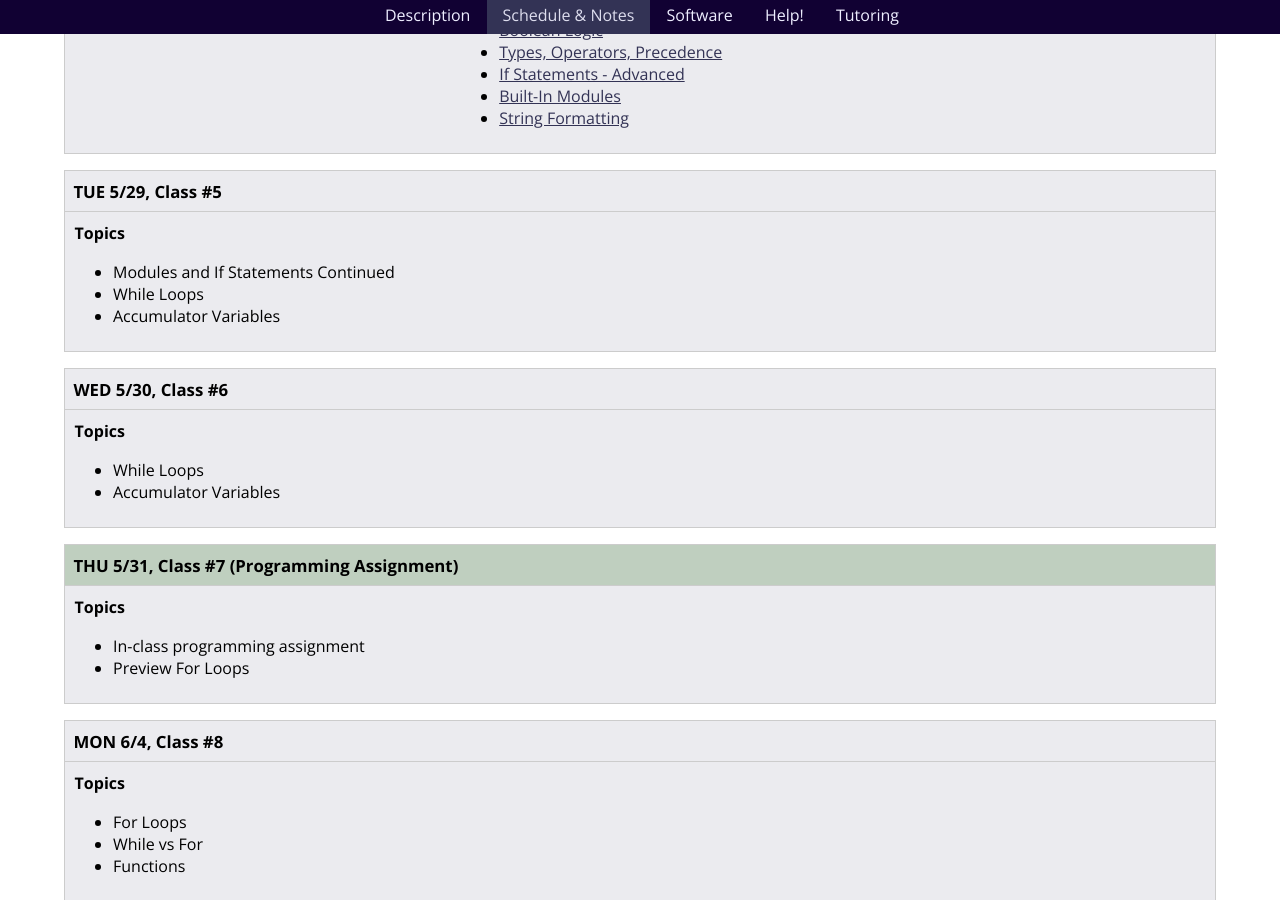
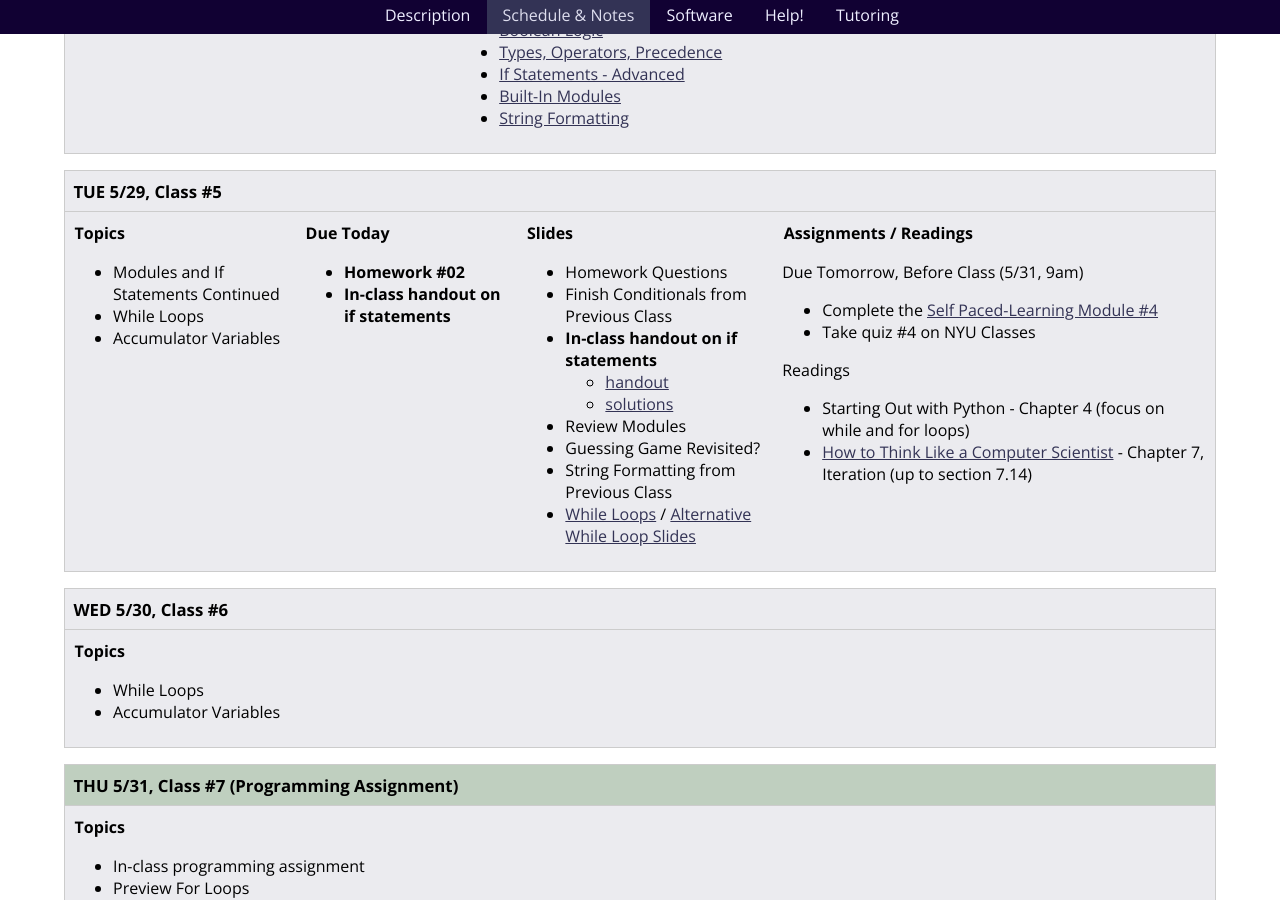
Before and after one commit to foureyes/csci-ua.0002-summer2018-001, a Jekyll site: the page built from schedule.markdown, in a window 1280 px wide and 900 px high, scrolled down 2422 px. Built offline with Jekyll 4.4.1, drawn with Linux system fonts in a browser that asks for light colours; nearby versions of some CDN libraries; library files that are not in the unit come from our copies.

Commit message:
add schedule

```diff
--- a/schedule.markdown
+++ b/schedule.markdown
@@ -124,7 +124,7 @@ Schedule & Notes
 * While Loops
 * Accumulator Variables
 
-</article> {% comment %}{% include classes/class-05.markdown %}{% endcomment %} </div> </section>
+</article>{% include classes/class-05.markdown %}</div> </section>
 
 <a name="class6"></a><!---------- start --------------->
 
```
Also changed, not shown: 1 other file.
